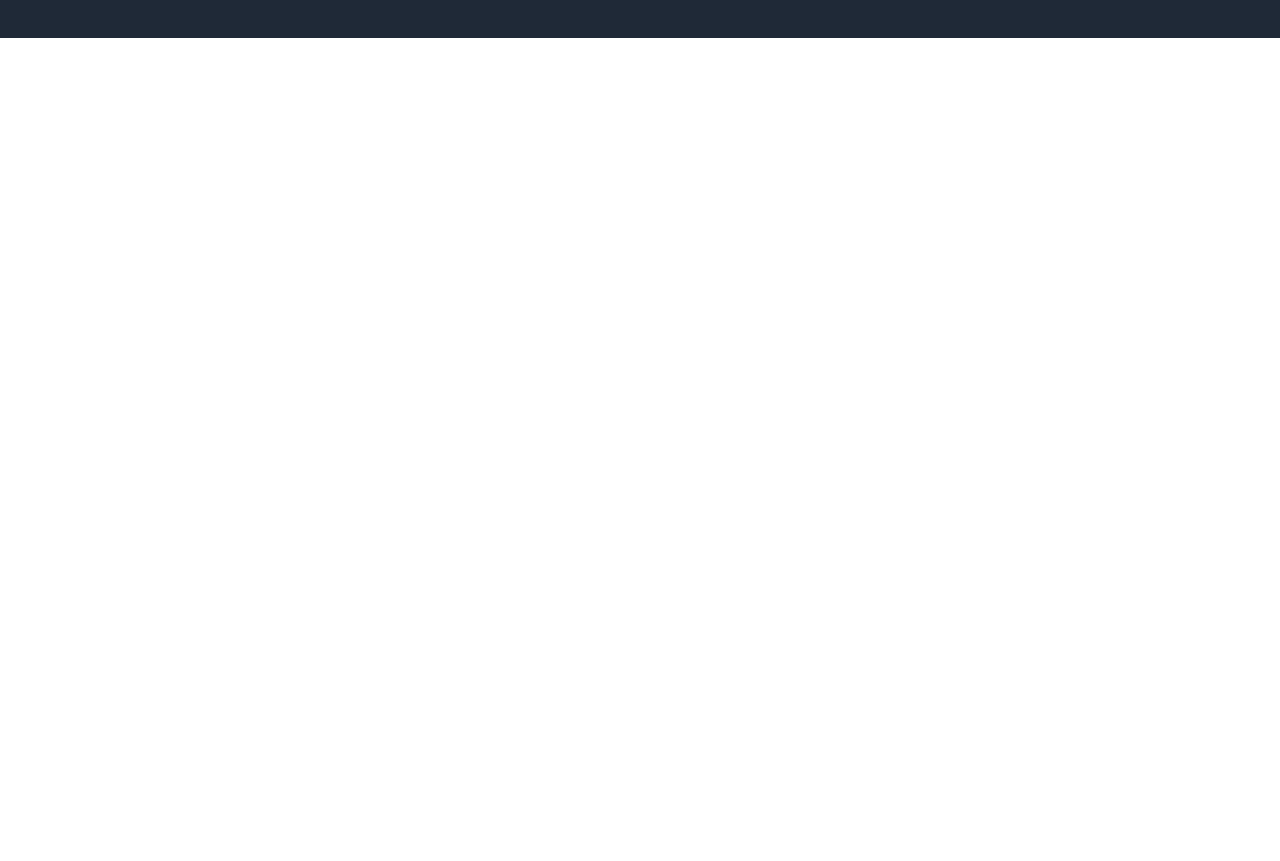
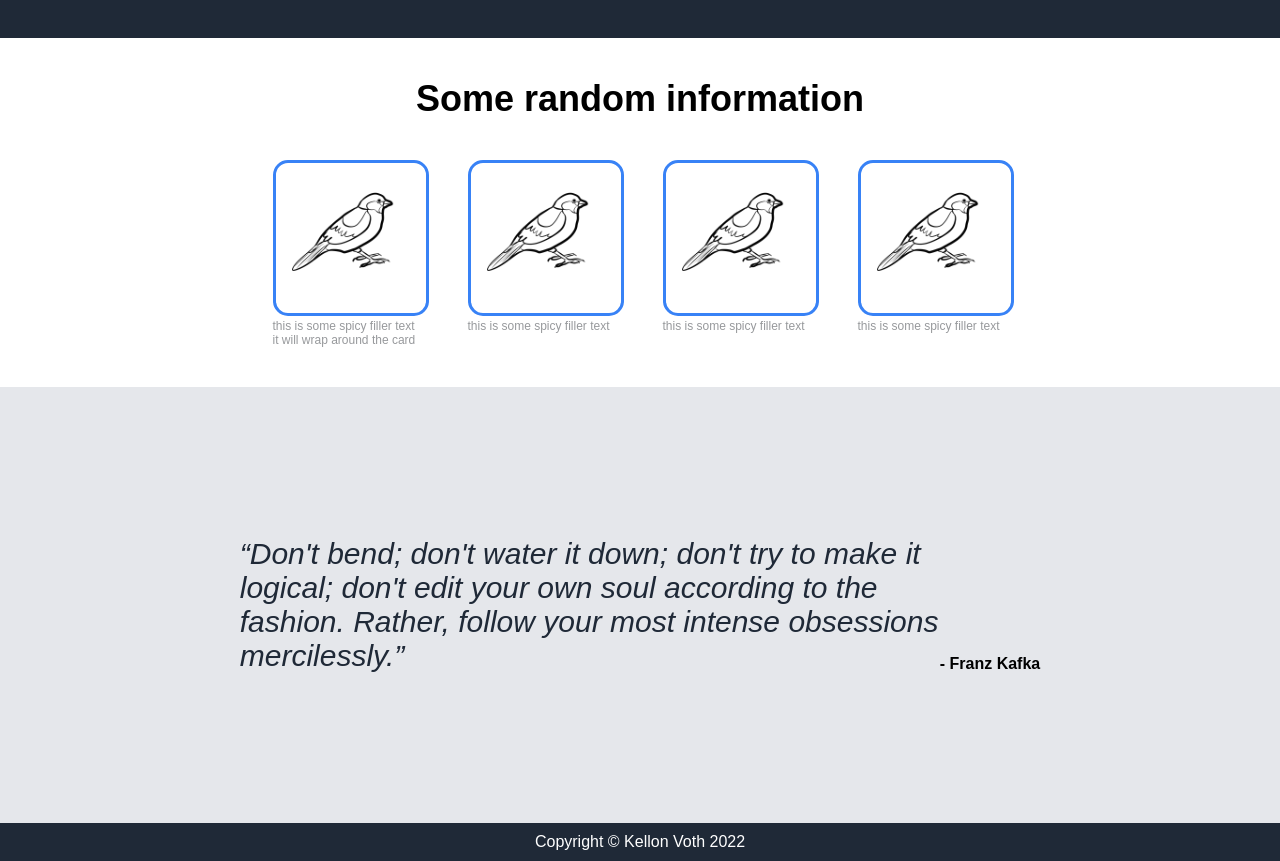
Before and after one commit to kvsketch/project-landing-page, a plain HTML site: page index.html in a window 1280 px wide. Shown: the part 460-1321 px from the top of the page. Before the commit the page ends 800 px from the top, so only its background shows below. Drawn offline with Linux system fonts and the light colour scheme.

Commit message:
add info and quote section footer is WIP

```diff
--- a/index.html
+++ b/index.html
@@ -20,6 +20,7 @@
         </ul>
        </div>
     </div>
+    <div class="site-content">
     <div class="hero">
         <div class="hero-left">
         <div class="main-text">This website is<br> awesome</div>
@@ -33,6 +34,43 @@
 
         <img class="mountain" src="./img/mountain-img.jpg"></div>
 
+        <div class="information-container">
+            <div class="info-header">Some random information</div>
+            <div class="card-container">
+                <div class="card">
+                    <img src="./img/birdicon.png" alt="image of bird">
+                    <div class="text">this is some spicy filler text it will wrap around the card</div>
+                </div>
+                <div class="card">
+                    <img src="./img/birdicon.png" alt="image of bird">
+                    <div class="text">this is some spicy filler text</div>
+                </div>
+                <div class="card">
+                    <img src="./img/birdicon.png" alt="image of bird">
+                    <div class="text">this is some spicy filler text</div>
+                </div>
+                <div class="card">
+                    <img src="./img/birdicon.png" alt="image of bird">
+                    <div class="text">this is some spicy filler text</div>
+                </div>
+            </div>
+
+            <div class ="quote-section">
+                <div class="quote">“Don't bend; don't water it down; don't
+                    try to make it logical; don't edit your own soul
+                    according to the fashion. Rather,
+                    follow your most intense obsessions mercilessly.”</div>
+                <div class="author">- Franz Kafka</div>
+
+            </div>
+        </div>
+
+            <div class="footer">
+                <div class="copy-right"> Copyright <span>&copy;</span> Kellon Voth 2022 </div>
+            </div>
+
+        </div>
+
 
 
 
--- a/style.css
+++ b/style.css
@@ -6,6 +6,10 @@ body {
  display: flex;
  flex-direction: column;
 
+}
+
+.site-content {
+    flex: 1;
 }
 .header,
 .hero,
@@ -77,3 +81,61 @@ button {
     height: 250px;
     width: auto;
 }
+.info-header {
+    display: flex;
+    justify-content: center;
+    padding-top: 40px;
+    align-items: center;
+    font-size: 36px;
+    font-weight: bolder;
+}
+
+.card-container {
+    display: flex;
+    justify-content: center;
+    gap: 45px;
+    padding: 40px;
+}
+
+.card {
+   max-width: 150px;
+   font-size: 12px;
+   color: #97999c;
+
+}
+
+.information-container img {
+    height:auto;
+    width: 150px;
+    border:3px solid #3882F6;
+    border-radius: 15px;
+}
+
+.quote-section {
+    display: flex;
+    background-color: #E5E7EB;
+    justify-content: center;
+    padding: 150px;
+}
+
+.quote {
+    max-width: 700px;
+    font-size: 30px;
+    font-style: italic;
+    font-weight: lighter;
+    color: #1F2937
+}
+
+.author {
+    font-weight: bold;
+    padding-top: 50px;
+    align-self: flex-end;
+}
+
+.footer {
+    margin-bottom: auto;
+    display: flex;
+    padding: 10px;
+    justify-content: center;
+    align-items: center ;
+}
```
Also changed, not shown: img/birdicon.png (added).
